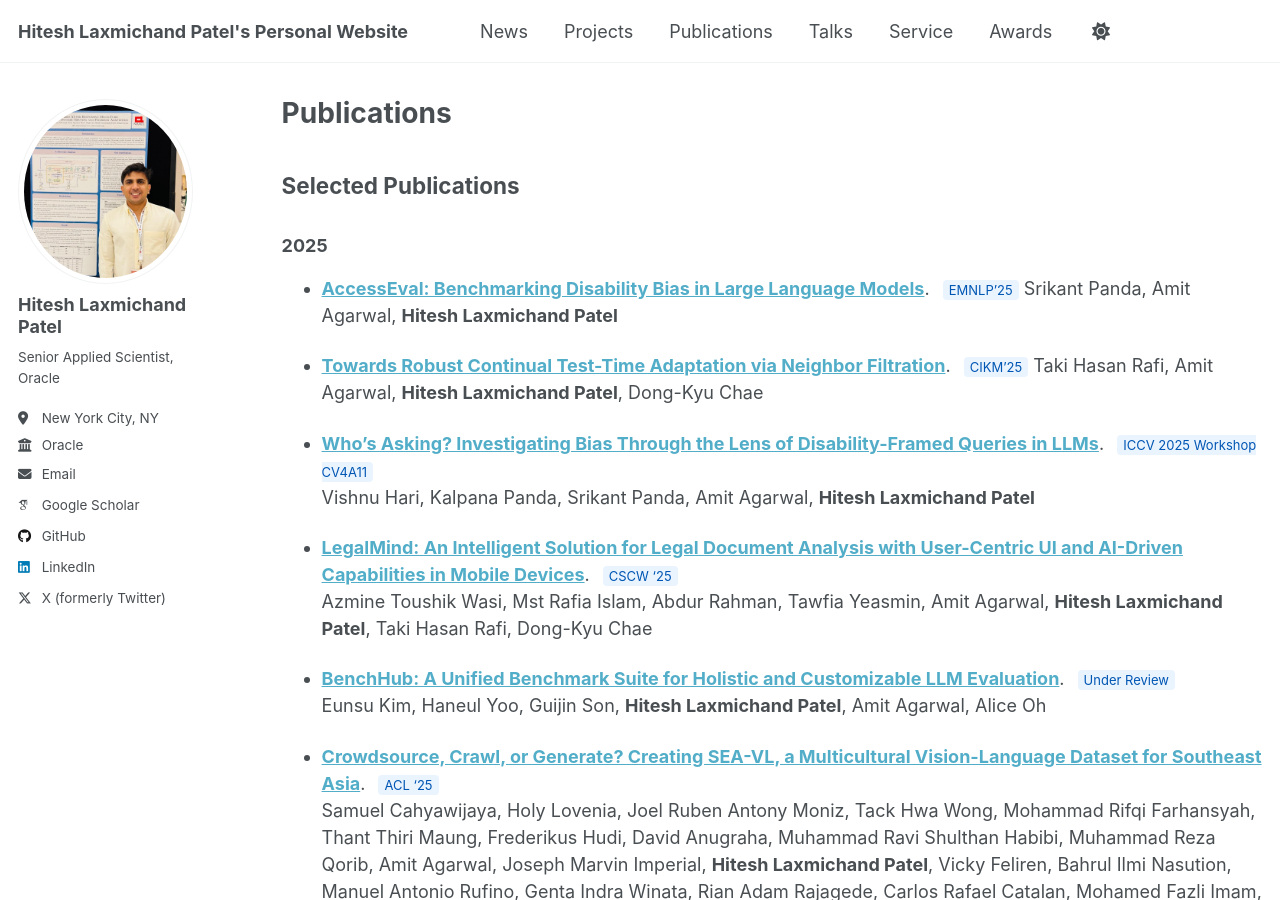
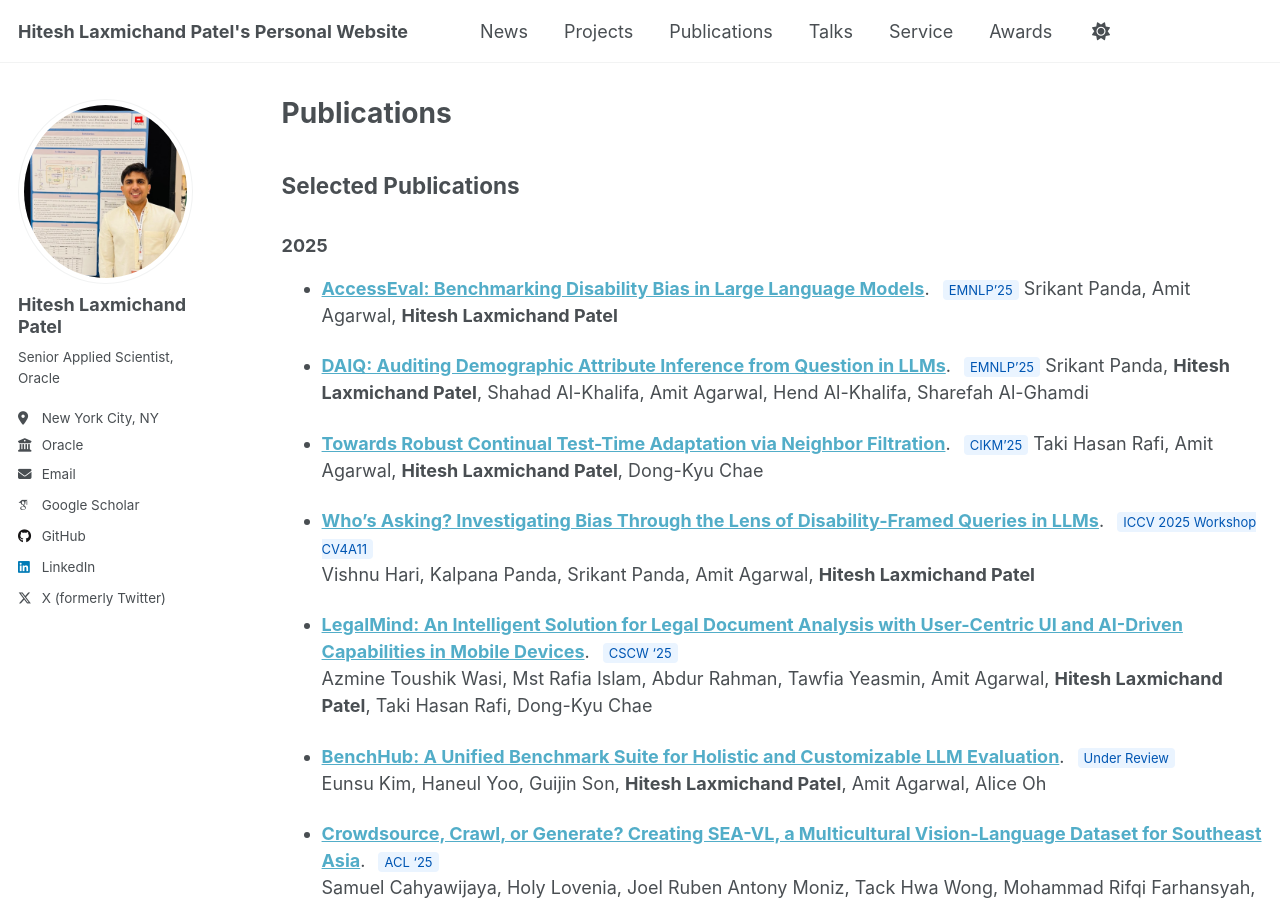
Before and after one commit to HITESHLPATEL/hiteshlpatel.github.io, a Jekyll site: the page built from _pages/publications.md, in a window 1280 px wide and 900 px high. Built offline with Jekyll 4.4.1, drawn with Linux system fonts in a browser that asks for light colours; some web fonts are replaced.

Commit message:
Update publications.md

```diff
--- a/_pages/publications.md
+++ b/_pages/publications.md
@@ -16,11 +16,15 @@ redirect_from:
 <span style="font-size:13px; background:#eaf4ff; color:#0056b3; padding:2px 6px; margin-left:8px; border-radius:4px;">EMNLP'25</span>
 Srikant Panda, Amit Agarwal, **Hitesh Laxmichand Patel**
 
+- **[DAIQ: Auditing Demographic Attribute Inference from Question in LLMs](https://www.arxiv.org/pdf/2508.15830)**.
+<span style="font-size:13px; background:#eaf4ff; color:#0056b3; padding:2px 6px; margin-left:8px; border-radius:4px;">EMNLP'25</span>
+Srikant Panda, **Hitesh Laxmichand Patel**, Shahad Al-Khalifa, Amit Agarwal, Hend Al-Khalifa, Sharefah Al-Ghamdi
+
 - **[Towards Robust Continual Test-Time Adaptation via Neighbor Filtration]()**.
 <span style="font-size:13px; background:#eaf4ff; color:#0056b3; padding:2px 6px; margin-left:8px; border-radius:4px;">CIKM'25</span>
 Taki Hasan Rafi, Amit Agarwal, **Hitesh Laxmichand Patel**, Dong-Kyu Chae
 
-- **[Who's Asking? Investigating Bias Through the Lens of Disability-Framed Queries in LLMs]()**.
+- **[Who's Asking? Investigating Bias Through the Lens of Disability-Framed Queries in LLMs](https://www.arxiv.org/pdf/2508.15831)**.
 <span style="font-size:13px; background:#eaf4ff; color:#0056b3; padding:2px 6px; margin-left:8px; border-radius:4px;">ICCV 2025 Workshop CV4A11</span>
 Vishnu Hari, Kalpana Panda, Srikant Panda, Amit Agarwal, **Hitesh Laxmichand Patel**
 
@@ -57,8 +61,7 @@ Karan Dua, Puneet Mittal, Ranjeet Gupta, **Hitesh Laxmichand Patel**,
 Priyaranjan Pattnayak, Amit Agarwal, Hansa Meghwani, **Hitesh Laxmichand Patel**, Srikant Panda
 
 - **[Instance-Aware Test-Time Adaptation for Domain Generalization]()**.
-<span style="font-size:13px; background:#eaf4ff; color:#0056b3; padding:2px 6px; margin-left:8px; border-radius:4px;">DASFAA 2025</span>
-Taki Hasan Rafi, Serbeter Karlo, Amit Agarwal, **Hitesh Laxmichand Patel**, Bhargava Kumar, and Dong-Kyu Chae
+<span style="font-size:13px; background:#eaf4ff; color:#0056b3; padding:2px 6px; margin-left:8px; border-radius:4px;">DASFAA 2025</span>  Taki Hasan Rafi, Serbeter Karlo, Amit Agarwal, **Hitesh Laxmichand Patel**, Bhargava Kumar, and Dong-Kyu Chae
 
 - **[Tokenization Matters: Improving Zero-Shot NER for Indic Languages](https://ieeexplore.ieee.org/document/11103625)**.
 <span style="font-size:13px; background:#eaf4ff; color:#0056b3; padding:2px 6px; margin-left:8px; border-radius:4px;">IEEE 2025</span>
```
